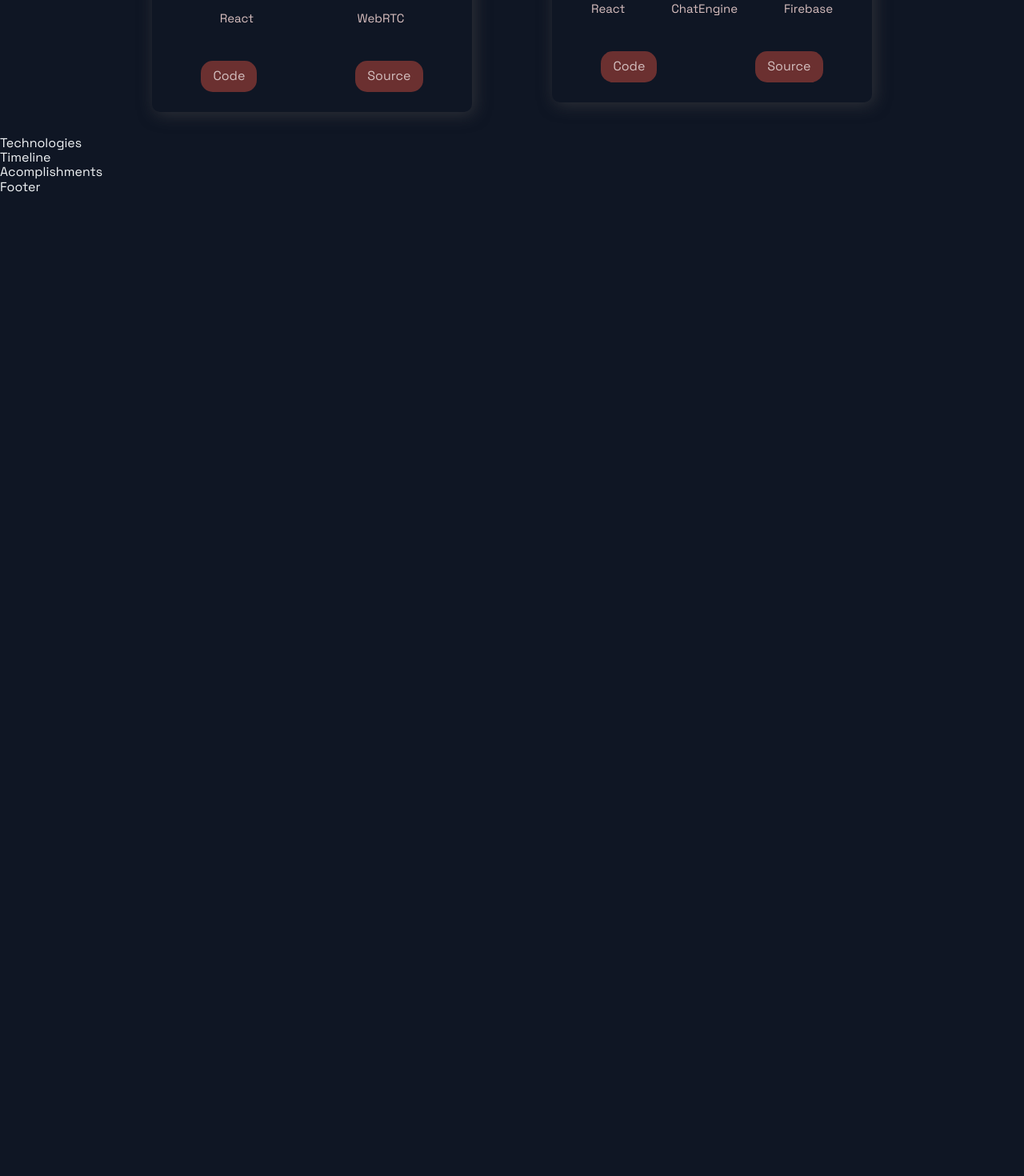
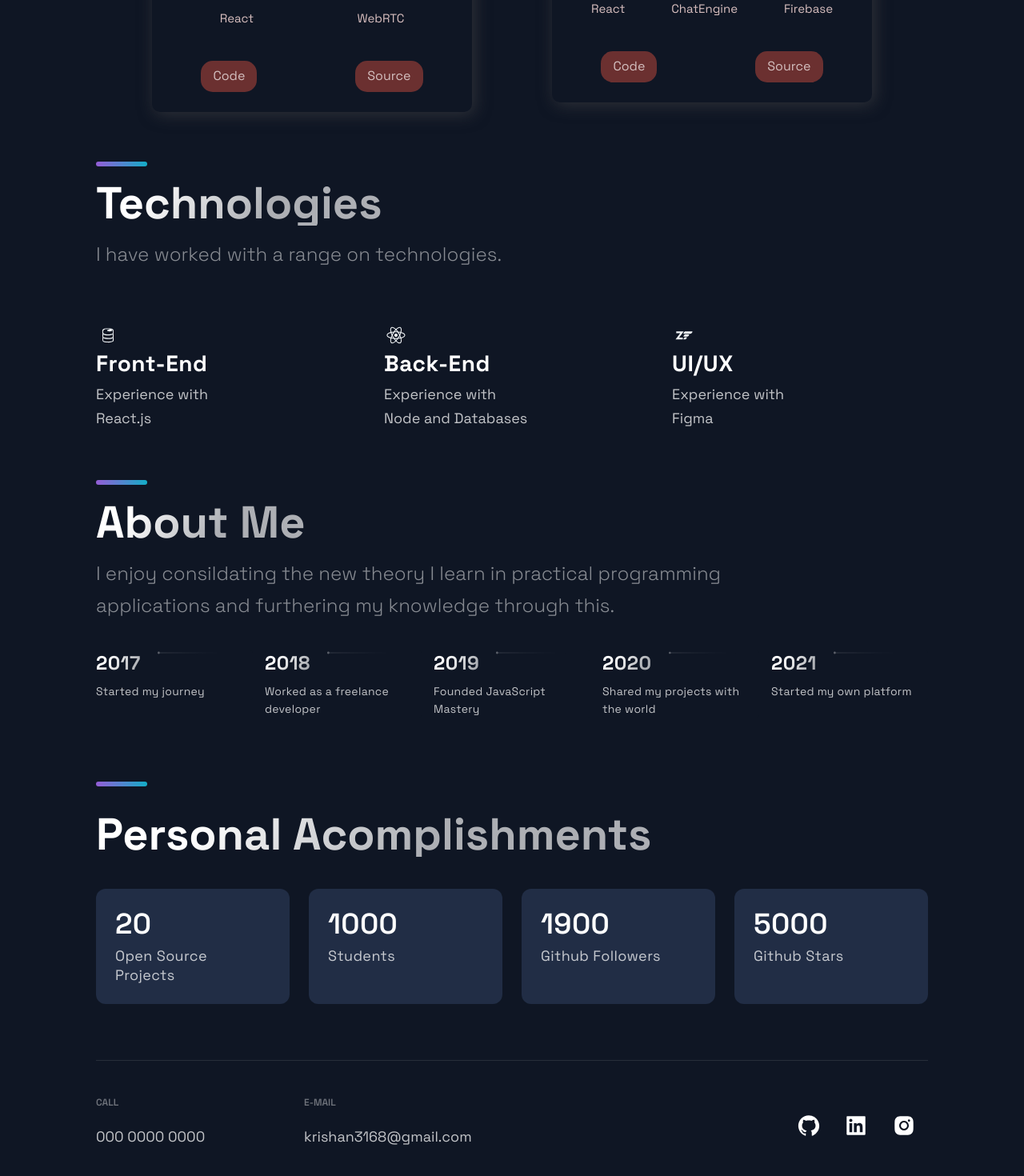
Before and after one commit to KrishanSritharar2000/My-Website, a Next.js app: page / in a window 1280 px wide. Shown: the part 2023-3493 px from the top of the page at 80% size. Before the commit the page ends 2267 px from the top, so only its background shows below. Built offline with nearby package versions, Linux system fonts and the light colour scheme.

Commit message:
template code complete

```diff
--- a/src/components/Acomplishments/Acomplishments.js
+++ b/src/components/Acomplishments/Acomplishments.js
@@ -2,18 +2,21 @@
 
 import { Section, SectionDivider, SectionTitle } from '../../styles/GlobalComponents';
 import { Box, Boxes, BoxNum, BoxText } from './AcomplishmentsStyles';
+import {acomplishments} from '../../constants/constants.js'
 
-const data = [
-  { number: 20, text: 'Open Source Projects'},
-  { number: 1000, text: 'Students', },
-  { number: 1900, text: 'Github Followers', },
-  { number: 5000, text: 'Github Stars', }
-];
 
 const Acomplishments = () => (
-  <div>
-    Acomplishments
-  </div>
+  <Section>
+    <SectionTitle>Personal Acomplishments</SectionTitle>
+    <Boxes>
+      {acomplishments.map((card, index) => (
+        <Box key={index}>
+          <BoxNum>{card.number}</BoxNum>
+          <BoxText>{card.text}</BoxText>
+        </Box>
+      ))}
+    </Boxes>
+  </Section>
 );
 
 export default Acomplishments;
--- a/src/components/Footer/Footer.js
+++ b/src/components/Footer/Footer.js
@@ -1,14 +1,34 @@
 import React from 'react';
 import { AiFillGithub, AiFillInstagram, AiFillLinkedin } from 'react-icons/ai';
 
-import { SocialIcons } from '../Header/HeaderStyles';
+import { SocialIcons, Div3 } from '../Header/HeaderStyles';
 import { CompanyContainer, FooterWrapper, LinkColumn, LinkItem, LinkList, LinkTitle, Slogan, SocialContainer, SocialIconsContainer } from './FooterStyles';
 
 const Footer = () => {
   return (
-    <div>
-      Footer
-    </div>
+    <FooterWrapper>
+      <LinkList>
+        <LinkColumn>
+          <LinkTitle>Call</LinkTitle>
+          <LinkItem href="">000 0000 0000</LinkItem>
+        </LinkColumn>
+        <LinkColumn>
+          <LinkTitle>E-Mail</LinkTitle>
+          <LinkItem href="">krishan3168@gmail.com</LinkItem>
+        </LinkColumn>
+        <Div3>
+          <SocialIcons href="https://www.github.com">
+            <AiFillGithub size="3rem" />
+          </SocialIcons>
+          <SocialIcons href="https://www.linkedin.com">
+            <AiFillLinkedin size="3rem" />
+          </SocialIcons>
+          <SocialIcons href="https://www.instagram.com">
+            <AiFillInstagram size="3rem" />
+          </SocialIcons>
+        </Div3>
+      </LinkList>
+    </FooterWrapper>
   );
 };
 
--- a/src/components/Technologies/Technologies.js
+++ b/src/components/Technologies/Technologies.js
@@ -3,10 +3,53 @@
 import { Section, SectionDivider, SectionText, SectionTitle } from '../../styles/GlobalComponents';
 import { List, ListContainer, ListItem, ListParagraph, ListTitle } from './TechnologiesStyles';
 
-const Technologies = () =>  (
-  <div>
-    Technologies
-  </div>
+const Technologies = () => (
+  <Section id="technologies">
+    <SectionDivider />
+    <br />
+    <SectionTitle>Technologies</SectionTitle>
+    <SectionText>I have worked with a range on technologies.</SectionText>
+    <List>
+      <ListItem>
+        <picture>
+          <DiFirebase size="3rem" />
+        </picture>
+        <ListContainer>
+          <ListTitle>Front-End</ListTitle>
+          <ListParagraph>
+            Experience with <br />
+            React.js
+          </ListParagraph>
+        </ListContainer>
+      </ListItem>
+
+      <ListItem>
+        <picture>
+          <DiReact size="3rem" />
+        </picture>
+        <ListContainer>
+          <ListTitle>Back-End</ListTitle>
+          <ListParagraph>
+            Experience with <br />
+            Node and Databases
+          </ListParagraph>
+        </ListContainer>
+      </ListItem>
+
+      <ListItem>
+        <picture>
+          <DiZend size="3rem" />
+        </picture>
+        <ListContainer>
+          <ListTitle>UI/UX</ListTitle>
+          <ListParagraph>
+            Experience with <br />
+            Figma
+          </ListParagraph>
+        </ListContainer>
+      </ListItem>
+    </List>
+  </Section>
 );
 
 export default Technologies;
--- a/src/components/TimeLine/TimeLine.js
+++ b/src/components/TimeLine/TimeLine.js
@@ -7,45 +7,113 @@
 const TOTAL_CAROUSEL_COUNT = TimeLineData.length;
 
 const Timeline = () => {
-  // const [activeItem, setActiveItem] = useState(0);
-  // const carouselRef = useRef();
+  const [activeItem, setActiveItem] = useState(0);
+  const carouselRef = useRef();
 
-  // const scroll = (node, left) => {
-  //   return node.scrollTo({ left, behavior: 'smooth' });
-  // }
+  const scroll = (node, left) => {
+    return node.scrollTo({ left, behavior: 'smooth' });
+  }
 
-  // const handleClick = (e, i) => {
-  //   e.preventDefault();
+  const handleClick = (e, i) => {
+    e.preventDefault();
 
-  //   if (carouselRef.current) {
-  //     const scrollLeft = Math.floor(carouselRef.current.scrollWidth * 0.7 * (i / TimeLineData.length));
+    if (carouselRef.current) {
+      const scrollLeft = Math.floor(carouselRef.current.scrollWidth * 0.7 * (i / TimeLineData.length));
 
-  //     scroll(carouselRef.current, scrollLeft);
-  //   }
-  // }
+      scroll(carouselRef.current, scrollLeft);
+    }
+  }
 
-  // const handleScroll = () => {
-  //   if (carouselRef.current) {
-  //     const index = Math.round((carouselRef.current.scrollLeft / (carouselRef.current.scrollWidth * 0.7)) * TimeLineData.length);
+  const handleScroll = () => {
+    if (carouselRef.current) {
+      const index = Math.round((carouselRef.current.scrollLeft / (carouselRef.current.scrollWidth * 0.7)) * TimeLineData.length);
 
-  //     setActiveItem(index);
-  //   }
-  // }
+      setActiveItem(index);
+    }
+  }
 
-  // // snap back to beginning of scroll when window is resized
-  // // avoids a bug where content is covered up if coming from smaller screen
-  // useEffect(() => {
-  //   const handleResize = () => {
-  //     scroll(carouselRef.current, 0);
-  //   }
+  // snap back to beginning of scroll when window is resized
+  // avoids a bug where content is covered up if coming from smaller screen
+  useEffect(() => {
+    const handleResize = () => {
+      scroll(carouselRef.current, 0);
+    }
 
-  //   window.addEventListener('resize', handleResize);
-  // }, []);
+    window.addEventListener('resize', handleResize);
+  }, []);
 
   return (
-    <div>
-      Timeline
-    </div>
+    <Section id="about">
+      <SectionDivider />
+      <br />
+      <SectionTitle>About Me</SectionTitle>
+      <SectionText>
+        I enjoy consildating the new theory I learn in practical programming applications and furthering my knowledge through this.
+      </SectionText>
+      <CarouselContainer ref={carouselRef} onScroll={handleScroll}>
+        <>
+          {TimeLineData.map((item, index) => (
+            <CarouselMobileScrollNode key={index} final={index == TOTAL_CAROUSEL_COUNT - 1}>
+              <CarouselItem
+                index={index}
+                id={`carousel__item-${index}`}
+                active={activeItem}
+                onClick={(e) => handleClick(e)}
+              >
+                <CarouselItemTitle>
+                  {item.year}
+                  <CarouselItemImg
+                    width="208"
+                    height="6"
+                    viewBox="0 0 208 6"
+                    fill="none"
+                    xmlns="http://www.w3.org/2000/svg">
+                    <path
+                      fill-rule="evenodd"
+                      clip-rule="evenodd"
+                      d="M2.5 5.5C3.88071 5.5 5 4.38071 5 3V3.5L208 3.50002V2.50002L5 2.5V3C5 1.61929 3.88071 0.5 2.5 0.5C1.11929 0.5 0 1.61929 0 3C0 4.38071 1.11929 5.5 2.5 5.5Z"
+                      fill="url(#paint0_linear)"
+                      fill-opacity="0.33"
+                    />
+                    <defs>
+                      <linearGradient
+                        id="paint0_linear"
+                        x1="-4.30412e-10"
+                        y1="0.5"
+                        x2="208"
+                        y2="0.500295"
+                        gradientUnits="userSpaceOnUse">
+                        <stop stop-color="white" />
+                        <stop
+                          offset="0.79478"
+                          stop-color="white"
+                          stop-opacity="0"
+                        />
+                      </linearGradient>
+                    </defs>
+                  </CarouselItemImg>
+                </CarouselItemTitle>
+                <CarouselItemText>{item.text}</CarouselItemText>
+              </CarouselItem>
+            </CarouselMobileScrollNode>
+          ))}
+        </>
+      </CarouselContainer>
+      <CarouselButtons>
+        {TimeLineData.map((item, index) => (
+          <CarouselButton
+          key={index}
+          index={index}
+          active={activeItem}
+          onClick={(e) => handleClick(e)}
+          type="button"
+          >
+          <CarouselButtonDot active={activeItem} />
+          </CarouselButton>
+        ))}
+      </CarouselButtons>
+      <SectionDivider />
+    </Section>
   );
 };
 
--- a/src/constants/constants.js
+++ b/src/constants/constants.js
@@ -44,3 +44,10 @@
   { year: 2020, text: 'Shared my projects with the world', },
   { year: 2021, text: 'Started my own platform', },
 ];
+
+export const acomplishments = [
+  { number: 20, text: 'Open Source Projects' },
+  { number: 1000, text: 'Students', },
+  { number: 1900, text: 'Github Followers', },
+  { number: 5000, text: 'Github Stars', }
+];
```
